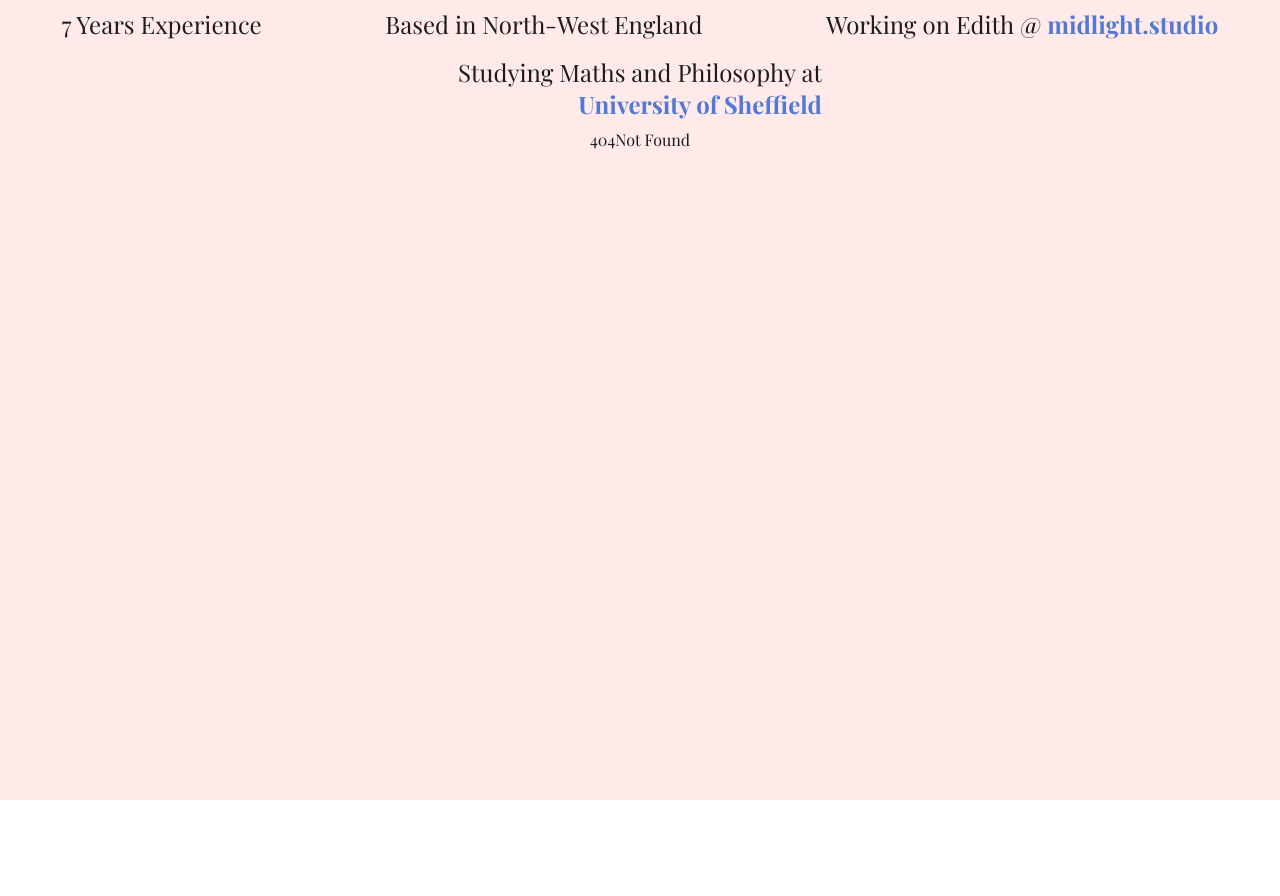
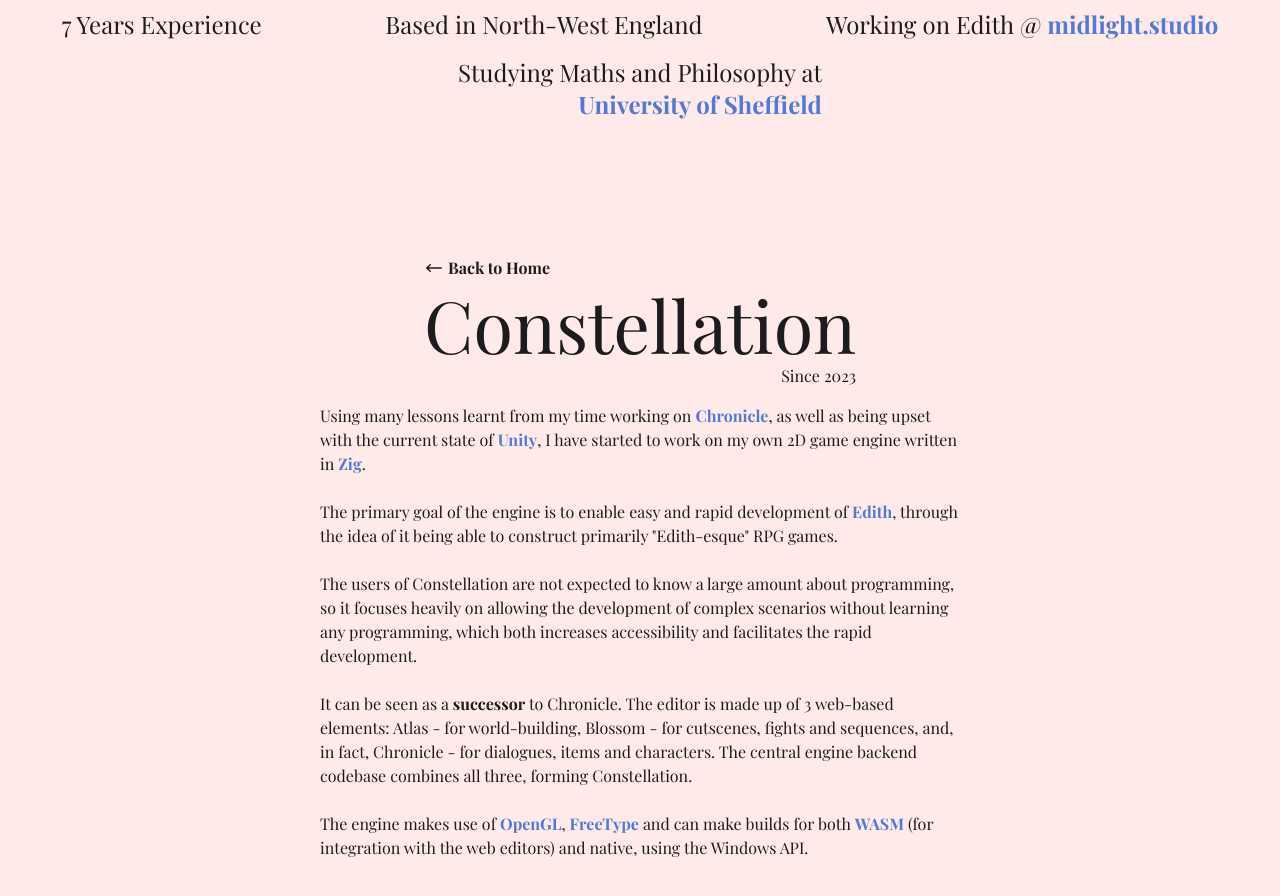
Before and after one commit to edqx/edward.midlight.studio, a SvelteKit app: page /p/constellation in a window 1280 px wide. Before the commit this address had no page. Shown: the top 896 px of the page. Before the commit the page ends 800 px from the top, so only its background shows below. Built offline with nearby package versions, Linux system fonts and the light colour scheme; a web font is replaced by a local one.

Commit message:
Add Zig, Tailwind and Constellation

```diff
--- a/src/routes/(k)/p/chronicle/+page.svelte
+++ b/src/routes/(k)/p/chronicle/+page.svelte
@@ -9,7 +9,7 @@
 
 <Project>
     <span slot="name">Chronicle</span>
-    <span slot="time">Since 2022</span>
+    <span slot="time">2022-2023</span>
     <Gallery slot="images" name="Chronicle" imageSrcs={[ "/chronicle-1.png", "/chronicle-2.png", "/chronicle-3.png", "/chronicle-4.png", "/chronicle-5.png", "/chronicle-6.png" ]}/>
 
     Chronicle was created for my other project <a href="/p/edith">Edith</a> to allow both me and another person to
--- /dev/null
+++ b/src/routes/(k)/p/constellation/+page.svelte
@@ -0,0 +1,31 @@
+<script lang="ts">
+    import Project from "../Project.svelte";
+</script>
+
+<svelte:head>
+    <title>Constellation | Edward Smale</title>
+</svelte:head>
+
+<Project>
+    <span slot="name">Constellation</span>
+    <span slot="time">Since 2023</span>
+
+    Using many lessons learnt from my time working on <a href="/p/chronicle">Chronicle</a>, as well
+    as being upset with the current state of <a href="https://unity.com/">Unity</a>, I have started to
+    work on my own 2D game engine written in <a href="/t/zig">Zig</a>.
+    <br><br>
+    The primary goal of the engine is to enable easy and rapid development of <a href="/p/edith">Edith</a>,
+    through the idea of it being able to construct primarily "Edith-esque" RPG games.
+    <br><br>
+    The users of Constellation are not expected to know a large amount about programming, so it focuses heavily on
+    allowing the development of complex scenarios without learning any programming, which both increases
+    accessibility and facilitates the rapid development.
+    <br><br>
+    It can be seen as a <strong>successor</strong> to Chronicle. The editor is made up of 3 web-based elements: Atlas - for
+    world-building, Blossom - for cutscenes, fights and sequences, and, in fact, Chronicle - for dialogues, items and characters.
+    The central engine backend codebase combines all three, forming Constellation.
+    <br><br>
+    The engine makes use of <a href="https://www.opengl.org/">OpenGL</a>, <a href="https://freetype.org/">FreeType</a> and can
+    make builds for both <a href="https://webassembly.org/">WASM</a> (for integration with the web editors) and native, using the
+    Windows API.
+</Project>
--- /dev/null
+++ b/src/routes/(k)/t/tailwind/+page.svelte
@@ -0,0 +1,19 @@
+<script>
+    import Tool from "../Tool.svelte";
+</script>
+
+<svelte:head>
+    <title>Tailwind | Edward Smale</title>
+</svelte:head>
+
+<Tool>
+    <span slot="name">Tailwind</span>
+    <span slot="time">Since 2022</span>
+
+    I've used Tailwind to almost exclusively replace most of my work with CSS since I've started using it,
+    using it in most of my more recent websites (including this one) and HTML-based desktop app.<br><br>
+    <span class="text-2xl">WindiCSS</span>
+    <br>
+    I've also used <a href="https://windicss.org/">WindiCSS</a> to make use of much faster compilation as
+    well as additional features not originally supported in Tailwind, while keeping a largely compatible syntax.
+</Tool>
--- /dev/null
+++ b/src/routes/(k)/t/zig/+page.svelte
@@ -0,0 +1,19 @@
+<script>
+    import Tool from "../Tool.svelte";
+</script>
+
+<svelte:head>
+    <title>Zig | Edward Smale</title>
+</svelte:head>
+
+<Tool>
+    <span slot="name">Zig</span>
+    <span slot="time">Since 2023</span>
+
+    <a href="https://ziglang.org">Zig</a> is one of the first "modern" languages I've had the chance to use extensively. So far, I've used it for
+    my game engine, <a href="/p/constellation">Constellation</a>, as well as a small, very performant server
+    implementation for Among Us.<br><br>
+    Within Zig, my projects make use of its advanced comptime functionality as well as interoperating with C,
+    for example using the <a href="https://freetype.org/">FreeType</a> library and <a href="https://www.opengl.org/">OpenGL</a>
+    for graphics, as well as the Windows API.<br><br>
+</Tool>
--- /dev/null
+++ b/src/routes/CollectiveHover.svelte
@@ -0,0 +1,3 @@
+<div class="flex flex-row flex-wrap max-w-196 gap-4 group">
+    <slot/>
+</div>
--- /dev/null
+++ b/src/routes/CollectiveHoverLink.svelte
@@ -0,0 +1,12 @@
+<script lang="ts">
+    export let href: string;
+</script>
+
+<a {href} class="text-2xl group-hover:opacity-40 !hover:opacity-100 transition-opacity"><slot/></a>
+
+<style>
+    a {
+        color: inherit;
+        font-weight: 400;
+    }
+</style>
--- a/src/routes/KnowledgeList.svelte
+++ b/src/routes/KnowledgeList.svelte
@@ -1,41 +1,42 @@
+<script lang="ts">
+    import CollectiveHover from "./CollectiveHover.svelte";
+    import CollectiveHoverLink from "./CollectiveHoverLink.svelte";
+</script>
+
 <div class="flex flex-col gap-6">
     <div class="flex flex-col gap-1">
         <span>Tools</span>
         <div class="flex flex-wrap gap-4">
-            <div class="flex flex-row flex-wrap gap-4 group">
-                <a href="/t/js" class="text-2xl group-hover:opacity-40 !hover:opacity-100 transition-opacity">JavaScript</a>
-                <a href="/t/cpp" class="text-2xl group-hover:opacity-40 !hover:opacity-100 transition-opacity">C++</a>
-                <a href="/t/csharp" class="text-2xl group-hover:opacity-40 !hover:opacity-100 transition-opacity">C#</a>
-                <a href="/t/svelte" class="text-2xl group-hover:opacity-40 !hover:opacity-100 transition-opacity">Svelte</a>
-                <a href="/t/tauri" class="text-2xl group-hover:opacity-40 !hover:opacity-100 transition-opacity">Tauri</a>
-            </div>
+            <CollectiveHover>
+                <CollectiveHoverLink href="/t/js">JavaScript</CollectiveHoverLink>
+                <CollectiveHoverLink href="/t/zig">Zig</CollectiveHoverLink>
+                <CollectiveHoverLink href="/t/cpp">C++</CollectiveHoverLink>
+                <CollectiveHoverLink href="/t/csharp">C#</CollectiveHoverLink>
+                <CollectiveHoverLink href="/t/svelte">Svelte</CollectiveHoverLink>
+                <CollectiveHoverLink href="/t/tauri">Tauri</CollectiveHoverLink>
+                <CollectiveHoverLink href="/t/tailwind">Tailwind</CollectiveHoverLink>
+            </CollectiveHover>
         </div>
     </div>
     <div class="flex flex-col gap-1">
         <span>Projects</span>
-        <div class="flex flex-wrap gap-4 group">
-            <a href="/p/edith" class="text-2xl group-hover:opacity-40 !hover:opacity-100 transition-opacity">Edith</a>
-            <a href="/p/raincode" class="text-2xl group-hover:opacity-40 !hover:opacity-100 transition-opacity">Raincode</a>
-            <a href="/p/chronicle" class="text-2xl group-hover:opacity-40 !hover:opacity-100 transition-opacity">Chronicle</a>
-            <a href="/p/skeldjs" class="text-2xl group-hover:opacity-40 !hover:opacity-100 transition-opacity">Skeld.JS</a>
-            <a href="/p/auproximity" class="text-2xl group-hover:opacity-40 !hover:opacity-100 transition-opacity">AUProximity</a>
-            <a href="/p/pgg" class="text-2xl group-hover:opacity-40 !hover:opacity-100 transition-opacity">Polus.GG</a>
-            <a href="/p/swagclan" class="text-2xl group-hover:opacity-40 !hover:opacity-100 transition-opacity">SwagClan</a>
-            <a href="/p/ryuujin" class="text-2xl group-hover:opacity-40 !hover:opacity-100 transition-opacity">Ryuujin</a>
-        </div>
+        <CollectiveHover>
+            <CollectiveHoverLink href="/p/constellation">Constellation</CollectiveHoverLink>
+            <CollectiveHoverLink href="/p/edith">Edith</CollectiveHoverLink>
+            <CollectiveHoverLink href="/p/raincode">Raincode</CollectiveHoverLink>
+            <CollectiveHoverLink href="/p/chronicle">Chronicle</CollectiveHoverLink>
+            <CollectiveHoverLink href="/p/skeldjs">Skeld.JS</CollectiveHoverLink>
+            <CollectiveHoverLink href="/p/auproximity">AUProximity</CollectiveHoverLink>
+            <CollectiveHoverLink href="/p/pgg">Polus.GG</CollectiveHoverLink>
+            <CollectiveHoverLink href="/p/swagclan">SwagClan</CollectiveHoverLink>
+            <CollectiveHoverLink href="/p/ryuujin">Ryuujin</CollectiveHoverLink>
+        </CollectiveHover>
     </div>
     <div class="flex flex-col gap-1">
         <span>Contact</span>
         <div class="flex flex-wrap gap-4 group">
-            <a href="https://github.com/edqx" class="text-2xl group-hover:opacity-40 !hover:opacity-100 transition-opacity">GitHub</a>
-            <a href="mailto:edward@midlight.studio" class="text-2xl group-hover:opacity-40 !hover:opacity-100 transition-opacity">Email</a>
+            <CollectiveHoverLink href="https://github.com/edqx">GitHub</CollectiveHoverLink>
+            <CollectiveHoverLink href="mailto:edward@midlight.studio">Email</CollectiveHoverLink>
         </div>
     </div>
 </div>
-
-<style>
-    a {
-        color: inherit;
-        font-weight: 400;
-    }
-</style>
```
